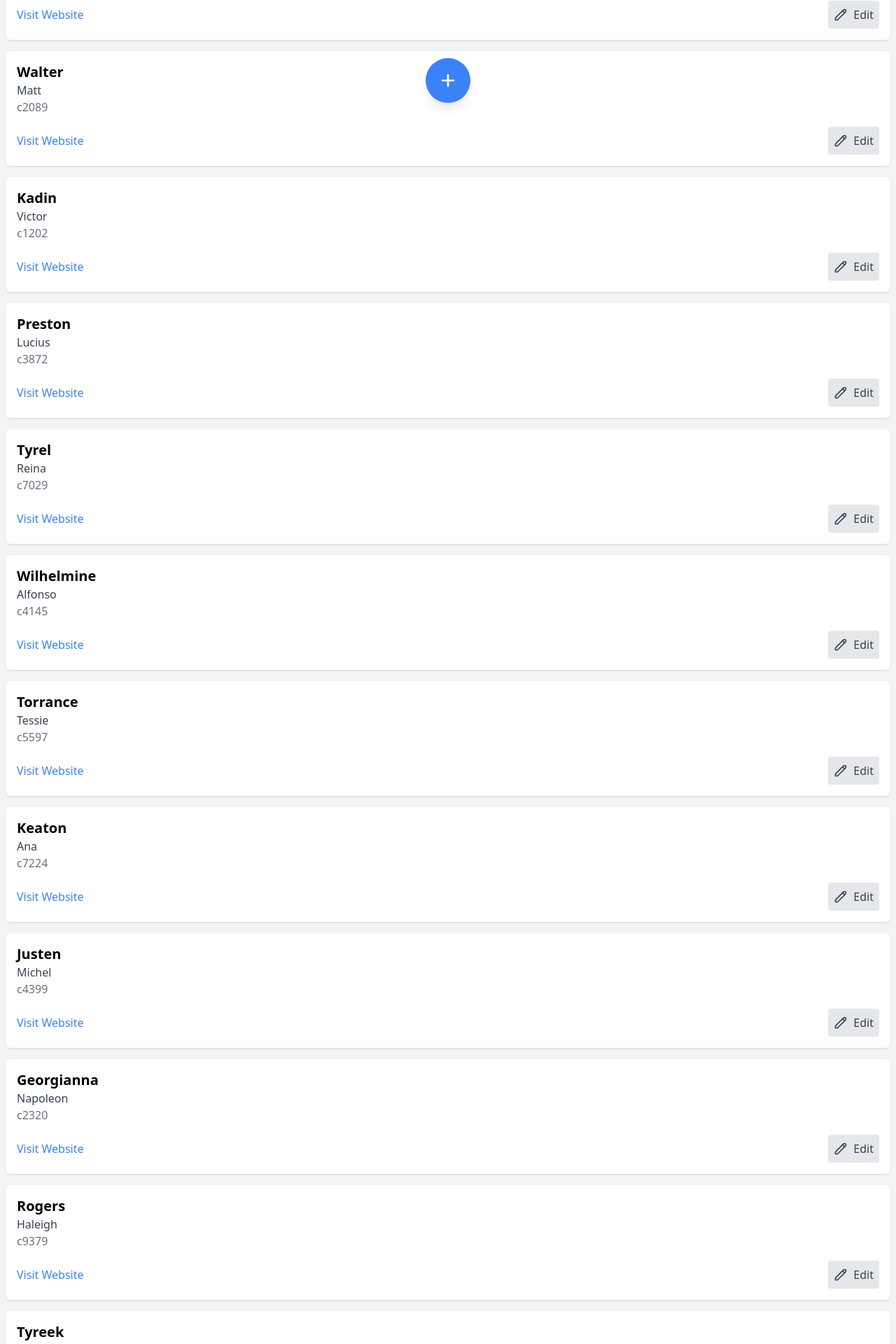
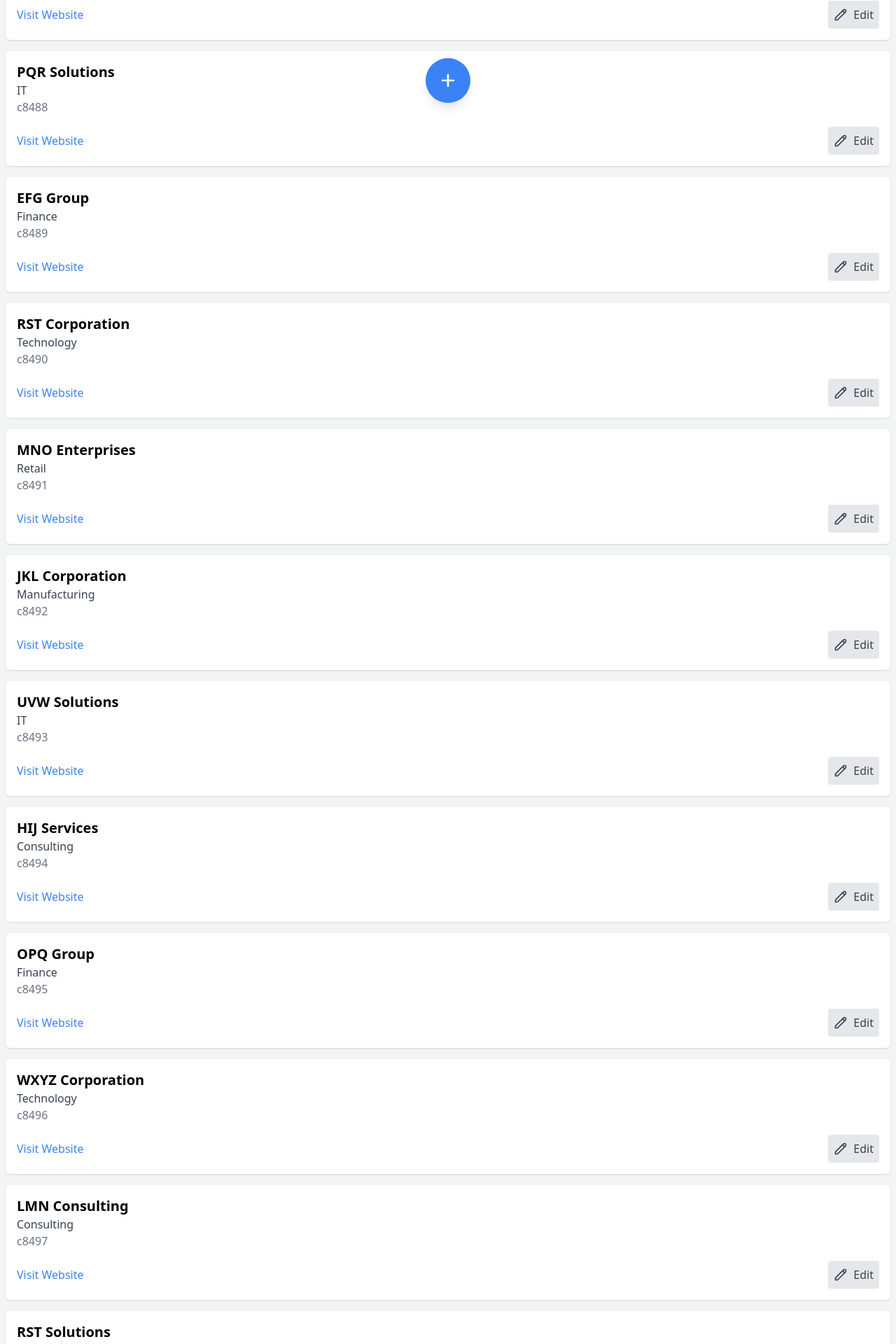
Before and after one commit to dwainbrowne/tradeshow-leadgen, a Nuxt app: page / in a window 1280 px wide. Shown: the part 621-2541 px from the top of the page at 70% size. Built offline with nearby package versions, Linux system fonts and the light colour scheme.

Commit message:
milestone: sucesfully viewing edit data

```diff
--- a/composables/useData.js
+++ b/composables/useData.js
@@ -1,28 +1,32 @@
 import { ref } from 'vue';
-import { faker } from '@faker-js/faker';
 
 export const useData = () => {
-  const data = ref([]);
+    const companyData = ref(null);
+    const isLoading = ref(false);
+    const isError = ref(false);
 
-  const generateData = () => {
-    const priorities = [1, 2, 3, 4, 5]; // 1 = HIGH, 5 = LOW
-    const assignees = ['Paul', 'Dwain', 'Bret'];
+    const loadCompanyData = async () => {
+        if (!companyData.value) {
+            isLoading.value = true;
+            isError.value = false;
+            try {
+                const response = await fetch('/data/companies.json');
+                if (response.ok) {
+                    companyData.value = await response.json();
+                } else {
+                    throw new Error('Failed to load data');
+                }
+            } catch (error) {
+                isError.value = true;
+                console.error("Error fetching company data:", error);
+            } finally {
+                isLoading.value = false;
+            }
+        }
+    };
 
-    data.value = Array.from({ length: 20 }, () => ({
-      // generate id
-      id: faker.datatype.uuid(),
-      companyName: faker.person.firstName(),
-      category: faker.person.firstName(),
-      website: faker.internet.url(),
-      contact: faker.person.firstName(),
-      location: `c${faker.datatype.number({ min: 1000, max: 9999 })}`,
-      notes: faker.lorem.sentence(),
-      priority: faker.helpers.arrayElement(priorities),
-      assigned: faker.helpers.arrayElement(assignees),
-    }));
-  };
+    // Load data immediately if desired, or export function to be called explicitly
+    loadCompanyData();
 
-  generateData(); // Populate initial data
-
-  return { data, generateData };
+    return { companyData, isLoading, isError, loadCompanyData };
 };
--- a/pages/edit/[id].vue
+++ b/pages/edit/[id].vue
@@ -35,36 +35,47 @@
 </template>
 
 <script setup>
-import { ref } from 'vue'
+import { ref, computed } from 'vue'
 import { useRoute, useRouter } from 'vue-router'
-const { data, generateData } = useData();
+import { useData } from '@/composables/useData';
 
+const { companyData, loadCompanyData } = useData();
 
+// Get route and router instances
 const route = useRoute()
 const router = useRouter()
 
+// Use your data composable to load company data
 
-//Get the first item in the data array and assign to company
-//Generate  a fake company data manually
-const company = ref(data[0] || {
-  companyName: 'Company Name',
-  location: 'Location',
-  contact: 'Contact',
-  notes: 'Notes'
+let company = ref({
+  companyName: '',
+  location: '',
+  contact: '',
+  notes: ''
 })
 
-
-
+// Save changes function
 function saveChanges() {
   // Implement your save logic here
-  // For demonstration purposes, we'll log to the console and redirect
   console.log('Saved company data:', company.value)
   router.push('/') // Redirect to home after save
 }
 
+// Handle file upload function
 function handleFileUpload(event) {
   const file = event.target.files[0]
+  console.log('Uploading file:', file.name)
   // Handle the file upload logic here
-  console.log('Uploading file:', file.name)
 }
+
+onMounted(async () => {
+  await loadCompanyData(); // Make sure this is awaited if it's asynchronous
+
+  const data = companyData.value;
+
+  const id = parseInt(route.params.id); // Convert route param string to number if necessary
+  company.value = data.find(item => item.id === id);
+
+
+});
 </script>
--- a/pages/index.vue
+++ b/pages/index.vue
@@ -43,8 +43,8 @@
 import { ref } from 'vue'
 import { useData } from '@/composables/useData';
 
-const { data, generateData } = useData();
-const items = data;
+const { companyData, loadCompanyData } = useData();
+const items = companyData;
 
 
 
--- /dev/null
+++ b/public/data/companies.json
@@ -0,0 +1,200 @@
+[
+  {
+    "id": 1,
+    "companyName": "ABC Corporation",
+    "category": "Technology",
+    "website": "http://www.abccorp.com",
+    "contact": "John Smith",
+    "location": "c8485",
+    "notes": "Potential client for software development project",
+    "priority": 2,
+    "assigned": "Paul"
+  },
+  {
+    "id": 2,
+    "companyName": "XYZ Industries",
+    "category": "Manufacturing",
+    "website": "http://www.xyzind.com",
+    "contact": "Jane Doe",
+    "location": "c8486",
+    "notes": "Interested in supply chain optimization solutions",
+    "priority": 3,
+    "assigned": "Dwain"
+  },
+  {
+    "id": 3,
+    "companyName": "LMN Services",
+    "category": "Consulting",
+    "website": "http://www.lmnserv.com",
+    "contact": "Sarah Johnson",
+    "location": "c8487",
+    "notes": "Require assistance with business strategy development",
+    "priority": 1,
+    "assigned": "Bret"
+  },
+  {
+    "id": 4,
+    "companyName": "PQR Solutions",
+    "category": "IT",
+    "website": "http://www.pqrsol.com",
+    "contact": "Michael Brown",
+    "location": "c8488",
+    "notes": "Inquiry about cybersecurity services",
+    "priority": 4,
+    "assigned": "Paul"
+  },
+  {
+    "id": 5,
+    "companyName": "EFG Group",
+    "category": "Finance",
+    "website": "http://www.efggrp.com",
+    "contact": "David Williams",
+    "location": "c8489",
+    "notes": "Looking for investment opportunities",
+    "priority": 5,
+    "assigned": "Dwain"
+  },
+  {
+    "id": 6,
+    "companyName": "RST Corporation",
+    "category": "Technology",
+    "website": "http://www.rstcorp.com",
+    "contact": "Emily Wilson",
+    "location": "c8490",
+    "notes": "Interested in AI solutions for data analysis",
+    "priority": 2,
+    "assigned": "Bret"
+  },
+  {
+    "id": 7,
+    "companyName": "MNO Enterprises",
+    "category": "Retail",
+    "website": "http://www.mnoent.com",
+    "contact": "Chris Taylor",
+    "location": "c8491",
+    "notes": "Seeking e-commerce platform development",
+    "priority": 3,
+    "assigned": "Paul"
+  },
+  {
+    "id": 8,
+    "companyName": "JKL Corporation",
+    "category": "Manufacturing",
+    "website": "http://www.jklcorp.com",
+    "contact": "Susan Anderson",
+    "location": "c8492",
+    "notes": "Require machinery maintenance services",
+    "priority": 1,
+    "assigned": "Dwain"
+  },
+  {
+    "id": 9,
+    "companyName": "UVW Solutions",
+    "category": "IT",
+    "website": "http://www.uvwsol.com",
+    "contact": "Richard Garcia",
+    "location": "c8493",
+    "notes": "Interested in cloud migration services",
+    "priority": 4,
+    "assigned": "Bret"
+  },
+  {
+    "id": 10,
+    "companyName": "HIJ Services",
+    "category": "Consulting",
+    "website": "http://www.hijserv.com",
+    "contact": "Mary Lee",
+    "location": "c8494",
+    "notes": "Require assistance with HR restructuring",
+    "priority": 5,
+    "assigned": "Paul"
+  },
+  {
+    "id": 11,
+    "companyName": "OPQ Group",
+    "category": "Finance",
+    "website": "http://www.opqgrp.com",
+    "contact": "Steven Roberts",
+    "location": "c8495",
+    "notes": "Looking for financial advisory services",
+    "priority": 2,
+    "assigned": "Dwain"
+  },
+  {
+    "id": 12,
+    "companyName": "WXYZ Corporation",
+    "category": "Technology",
+    "website": "http://www.wxyzcorp.com",
+    "contact": "Jennifer Smith",
+    "location": "c8496",
+    "notes": "Interested in blockchain solutions",
+    "priority": 3,
+    "assigned": "Bret"
+  },
+  {
+    "id": 13,
+    "companyName": "LMN Consulting",
+    "category": "Consulting",
+    "website": "http://www.lmnconsult.com",
+    "contact": "Kevin Brown",
+    "location": "c8497",
+    "notes": "Require assistance with market research",
+    "priority": 1,
+    "assigned": "Paul"
+  },
+  {
+    "id": 14,
+    "companyName": "RST Solutions",
+    "category": "IT",
+    "website": "http://www.rstsol.com",
+    "contact": "Laura Wilson",
+    "location": "c8498",
+    "notes": "Interested in software development outsourcing",
+    "priority": 4,
+    "assigned": "Dwain"
+  },
+  {
+    "id": 15,
+    "companyName": "PQR Group",
+    "category": "Finance",
+    "website": "http://www.pqrgrp.com",
+    "contact": "Daniel Johnson",
+    "location": "c8499",
+    "notes": "Looking for investment management services",
+    "priority": 5,
+    "assigned": "Bret"
+  },
+  {
+    "id": 16,
+    "companyName": "ABC Enterprises",
+    "category": "Retail",
+    "website": "http://www.abcent.com",
+    "contact": "Jessica Taylor",
+    "location": "c8500",
+    "notes": "Seeking POS system integration",
+    "priority": 2,
+    "assigned": "Paul"
+  },
+  {
+    "id": 17,
+    "companyName": "EFG Solutions",
+    "category": "Consulting",
+    "website": "http://www.efgsol.com",
+    "contact": "John Miller",
+    "location": "c8501",
+    "notes": "Require assistance with strategic planning",
+    "priority": 3,
+    "assigned": "Dwain"
+  },
+  {
+    "id": 18,
+    "companyName": "WXYZ Services",
+    "category": "Technology",
+    "website": "http://www.wxyzserv.com",
+    "contact": "Michelle White",
+    "location": "c8502",
+    "notes": "Interested in IoT solutions",
+    "priority": 1,
+    "assigned": "Bret"
+  }
+]
```
